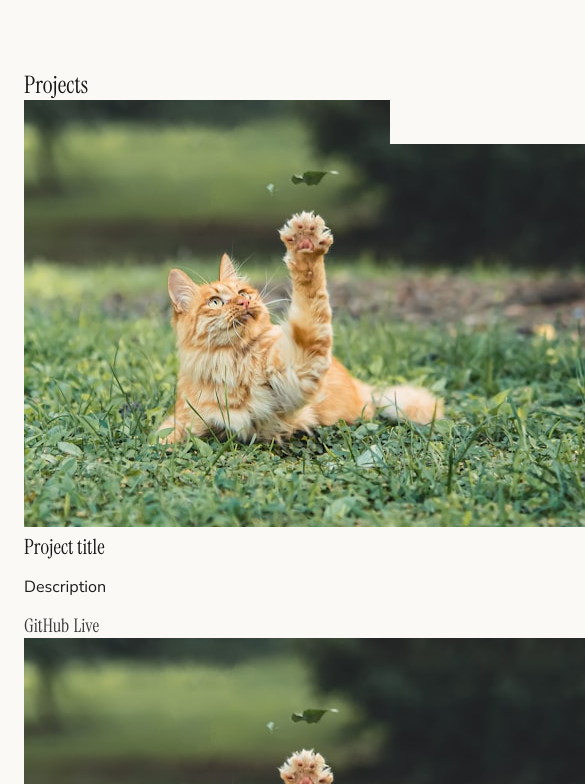
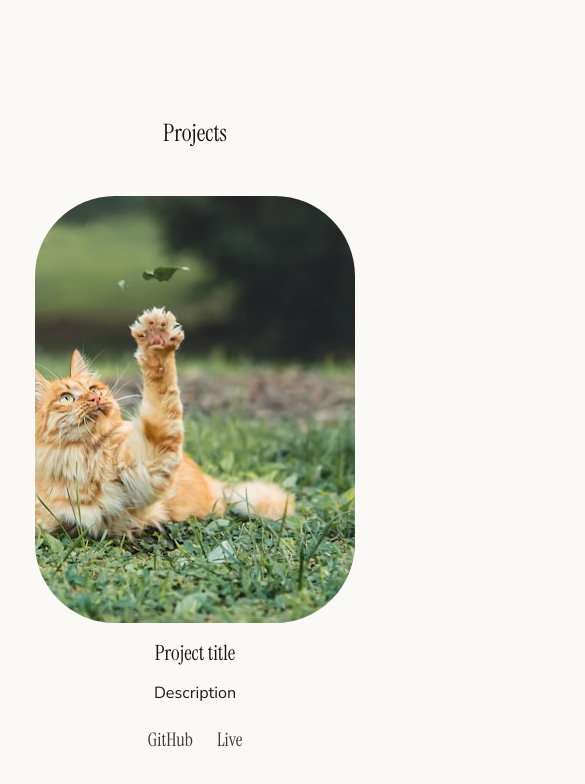
Before and after one commit to annikenlys/Portfolio-1-Course-Assignment, a plain HTML site: page index.html in a window 390 px wide. Shown: the part 700-1484 px from the top of the page, 585 px wide, since content can reach past the window. Drawn offline with Linux system fonts and the light colour scheme.

Commit message:
style(projects): refine layout, grid responsiveness, and card styling

```diff
--- a/css/styles.css
+++ b/css/styles.css
@@ -222,7 +222,7 @@ body.menu-open {
 }
 
 .intro p {
-    padding: 2rem 0;
+    padding: 3rem 0;
     margin: 0;
 }
 
@@ -230,17 +230,63 @@ body.menu-open {
     width: clamp(120px, 25vw, 200px);
     height: clamp(150px, 30vw, 250px);
     object-fit: cover;
+    border-radius: 50%;
 }
 
 .resume-links {
-    padding-top: 2rem;
+    padding-top: 3rem;
     display: flex;
     flex-direction: column;
     align-items: center;
     gap: 1rem;
 }
 
-.projects {}
+.projects {
+    text-align: center;
+    padding: 0 0 7.5rem;
+}
+
+.projects h2 {
+    padding-bottom: 3rem;
+}
+
+.project-grid {
+    display: grid;
+    grid-template-columns: 1fr;
+    gap: 3rem;
+    justify-items: center;
+}
+
+.project-card {
+    max-width: 320px;
+    display: flex;
+    flex-direction: column;
+    align-items: center;
+    text-align: center;
+}
+
+.project-card img {
+    width: 100%;
+    height: auto;
+    aspect-ratio: 3 / 4;
+    object-fit: cover;
+    border-radius: 5rem;
+}
+
+.card-content {
+    padding-top: 1rem;
+}
+
+.card-content p {
+    margin: 0;
+    padding: 1rem 0 1.5rem;
+}
+
+.card-links {
+    display: flex;
+    justify-content: center;
+    gap: 1.5rem;
+}
 
 .footer {}
 
@@ -254,6 +300,11 @@ body.menu-open {
 @media (min-width: 768px) {
     body {
         padding: 1.5rem 3rem;
+    }
+
+    .project-grid {
+        grid-template-columns: repeat(3,1fr);
+        gap: 3rem;
     }
 }
 
@@ -289,4 +340,12 @@ body.menu-open {
     .nav-list a.link {
         font-size: 1.166rem;
     }
+
+    .project-grid {
+        gap: 5rem;
+    }
+
+    .project-card {
+        max-width: 350px;
+    }
 }
```
